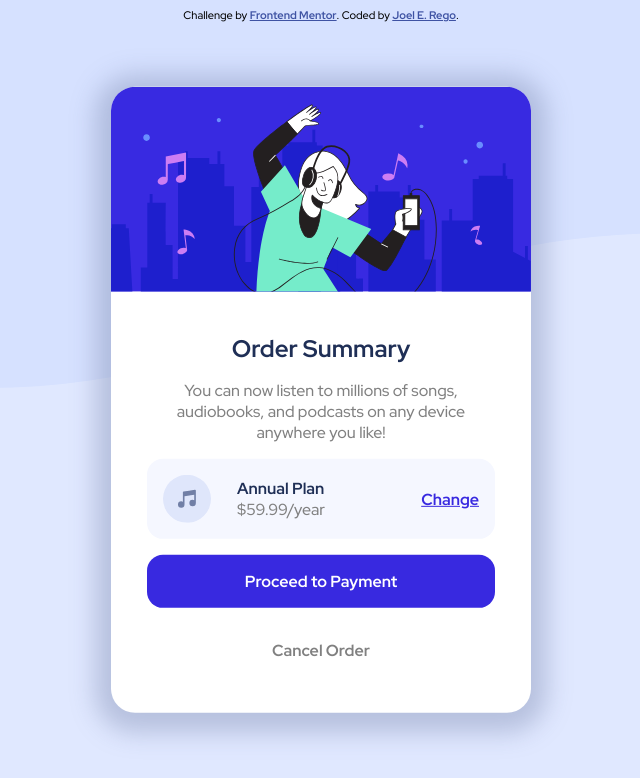
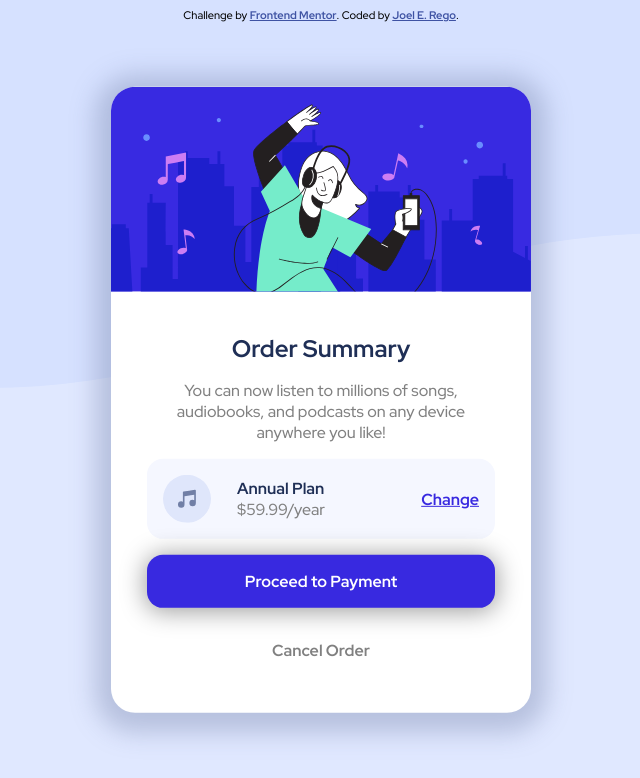
Before and after one commit to jrxna/order-summary-component, a plain HTML site: page index.html in a window 1280 px wide. In both pictures the pointer is over the element "Proceed to Payment". Shown: the whole page, without its empty margins (319-959 px from the left). Drawn offline with Linux system fonts and the light colour scheme.

Commit message:
feat: final touches

```diff
--- a/index.html
+++ b/index.html
@@ -8,7 +8,7 @@
 
   <link rel="icon" type="image/png" sizes="32x32" href="./images/favicon-32x32.png">
   <link rel="stylesheet" type="text/css" href="./styles/main.css" />
-  <title>Joel E. Rego | Order summary card</title>
+  <title>Order summary card</title>
 </head>
 
 <body>
--- a/styles/main.css
+++ b/styles/main.css
@@ -84,7 +84,14 @@ a {
     font-weight: 700;
     border-radius: 16px;
     text-align: center;
+    transition: box-shadow 2s cubic-bezier(.165, .84, .44, 1);
 }
+
+.primary-button:hover,
+.primary-button:focus {
+  box-shadow: 0 2px 24px 2px hsla(0, 0%, 0%, 0.377);
+}
+
 
 .secondary-button {
     color: grey;
```
